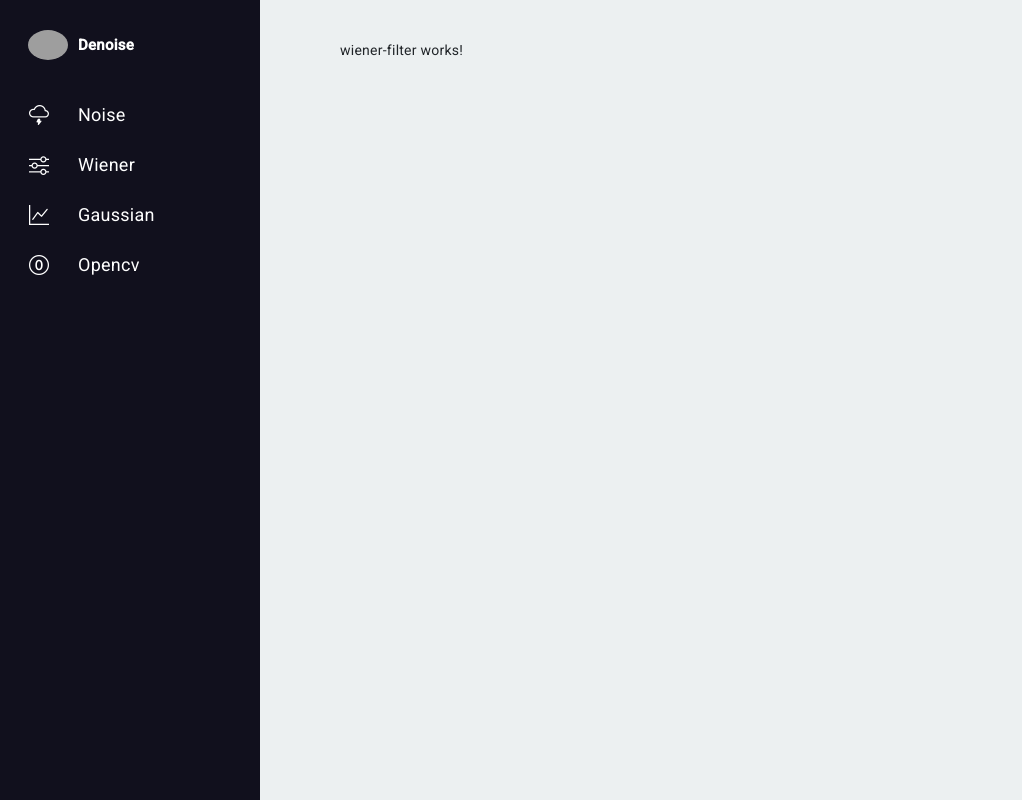
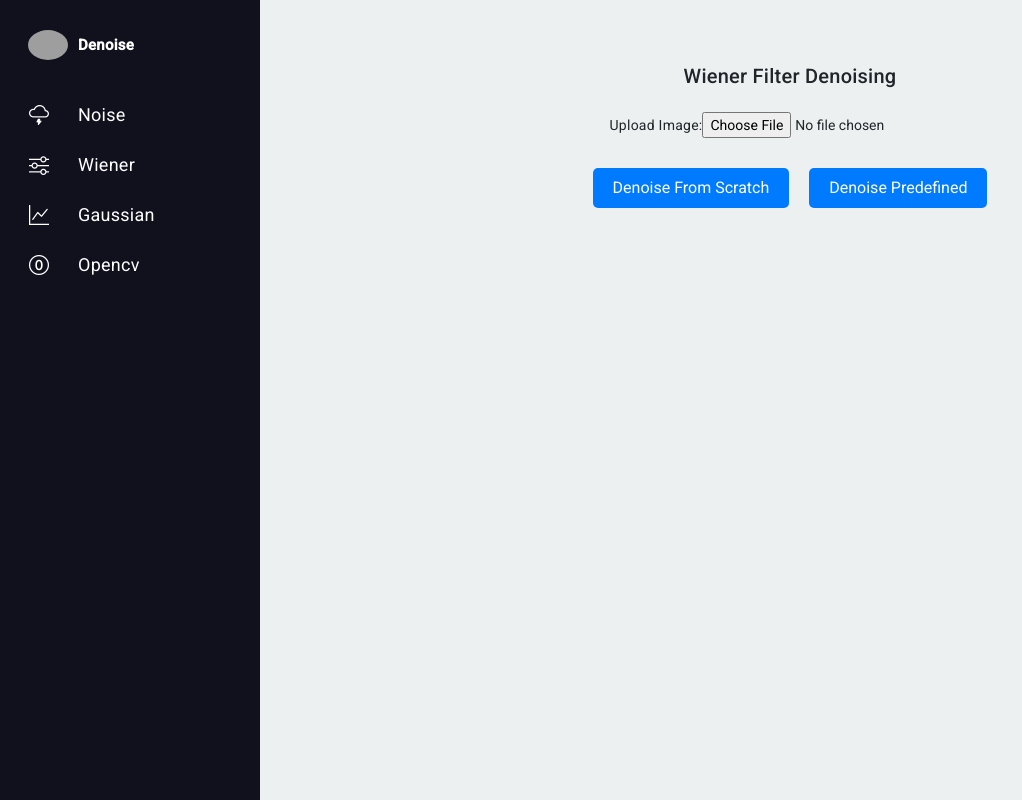
Before and after one commit to vision-artificielle/frontend, an Angular app: page /wiener in a window 1280 px wide. Shown: the whole page, without its empty margins (0-1022 px from the left). Built offline with nearby package versions, Linux system fonts and the light colour scheme; grey boxes are pictures that could not be loaded.

Commit message:
finished front end of wiener filter

```diff
--- a/src/app/features/wiener-filter/wiener-filter.component.html
+++ b/src/app/features/wiener-filter/wiener-filter.component.html
@@ -1 +1,45 @@
-<p>wiener-filter works!</p>
+<div class="opencv-container">
+    <h2>Wiener Filter Denoising</h2>
+
+    <!-- Upload Image -->
+    <div class="upload-section">
+      <label for="imageUpload">Upload Image:</label>
+      <input type="file" id="imageUpload" (change)="onFileSelected($event)" />
+    </div>
+
+    <!-- Preview Uploaded Image -->
+    <div class="preview-section" *ngIf="previewUrl">
+      <h3>Preview:</h3>
+      <img [src]="previewUrl" alt="Selected Image" class="image-preview" />
+    </div>
+
+    <!-- Buttons -->
+    <div class="button-section">
+      <button
+        class="denoise-button"
+        (click)="denoiseImageFromScratch()"
+        [disabled]="isProcessingScratch">
+        {{ isProcessingScratch ? 'Processing Scratch...' : 'Denoise From Scratch' }}
+      </button>
+
+      <button
+        class="denoise-button"
+        (click)="denoiseImagePredefined()"
+        [disabled]="isProcessingPredefined">
+        {{ isProcessingPredefined ? 'Processing Predefined...' : 'Denoise Predefined' }}
+      </button>
+    </div>
+
+    <!-- Denoised Images -->
+    <div class="result-section">
+      <div class="result" *ngIf="denoisedImageScratchUrl">
+        <h3>Denoised Image (From Scratch):</h3>
+        <img [src]="denoisedImageScratchUrl" alt="Denoised Image (From Scratch)" class="image-preview" />
+      </div>
+
+      <div class="result" *ngIf="denoisedImagePredefinedUrl">
+        <h3>Denoised Image (Predefined):</h3>
+        <img [src]="denoisedImagePredefinedUrl" alt="Denoised Image (Predefined)" class="image-preview" />
+      </div>
+    </div>
+  </div>
--- a/src/app/features/wiener-filter/wiener-filter.component.scss
+++ b/src/app/features/wiener-filter/wiener-filter.component.scss
@@ -0,0 +1,33 @@
+.opencv-container {
+    text-align: center;
+    padding: 20px;
+  }
+
+  .upload-section,
+  .preview-section,
+  .result-section {
+    margin: 20px 0;
+  }
+
+  .image-preview {
+    max-width: 80%;
+    max-height: 400px;
+    margin: 10px 0;
+    border: 1px solid #ccc;
+  }
+
+  .denoise-button {
+    padding: 10px 20px;
+    margin: 10px;
+    font-size: 16px;
+    color: white;
+    background-color: #007bff;
+    border: none;
+    border-radius: 5px;
+    cursor: pointer;
+  }
+
+  .denoise-button:disabled {
+    background-color: #aaa;
+    cursor: not-allowed;
+  }
--- a/src/app/features/wiener-filter/wiener-filter.component.ts
+++ b/src/app/features/wiener-filter/wiener-filter.component.ts
@@ -1,12 +1,84 @@
+import { CommonModule } from '@angular/common';
+import { HttpClient } from '@angular/common/http';
 import { Component } from '@angular/core';
 
 @Component({
   selector: 'app-wiener-filter',
   standalone: true,
-  imports: [],
+  imports: [CommonModule],
   templateUrl: './wiener-filter.component.html',
   styleUrl: './wiener-filter.component.scss'
 })
 export class WienerFilterComponent {
+  selectedFile!: File;
+  previewUrl: string | ArrayBuffer | null = null;
+  denoisedImageScratchUrl: string | null = null;
+  denoisedImagePredefinedUrl: string | null = null;
+  isProcessingScratch = false;
+  isProcessingPredefined = false;
 
+  constructor(private http: HttpClient) {}
+
+  // Handle file selection
+  onFileSelected(event: any): void {
+    const file = event.target.files[0];
+    if (file) {
+      this.selectedFile = file;
+
+      // Generate a preview
+      const reader = new FileReader();
+      reader.onload = (e) => (this.previewUrl = reader.result);
+      reader.readAsDataURL(file);
+    }
+  }
+
+  // Send the file to the backend (for gaussian_from_scratch)
+  denoiseImageFromScratch(): void {
+    if (!this.selectedFile) {
+      alert('Please select an image!');
+      return;
+    }
+
+    this.isProcessingScratch = true;
+    const formData = new FormData();
+    formData.append('image', this.selectedFile);
+
+    this.http.post('http://127.0.0.1:5000/wiener_from_scratch', formData, { responseType: 'blob' }).subscribe({
+      next: (response) => {
+        const objectURL = URL.createObjectURL(response);
+        this.denoisedImageScratchUrl = objectURL;
+        this.isProcessingScratch = false;
+      },
+      error: (error) => {
+        console.error('Error during the request:', error);
+        alert('Something went wrong with "From Scratch" processing!');
+        this.isProcessingScratch = false;
+      },
+    });
+  }
+
+  // Send the file to the backend (for gaussian_predefined)
+  denoiseImagePredefined(): void {
+    if (!this.selectedFile) {
+      alert('Please select an image!');
+      return;
+    }
+
+    this.isProcessingPredefined = true;
+    const formData = new FormData();
+    formData.append('image', this.selectedFile);
+
+    this.http.post('http://127.0.0.1:5000/wiener_predefined', formData, { responseType: 'blob' }).subscribe({
+      next: (response) => {
+        const objectURL = URL.createObjectURL(response);
+        this.denoisedImagePredefinedUrl = objectURL;
+        this.isProcessingPredefined = false;
+      },
+      error: (error) => {
+        console.error('Error during the request:', error);
+        alert('Something went wrong with "Predefined" processing!');
+        this.isProcessingPredefined = false;
+      },
+    });
+  }
 }
```
